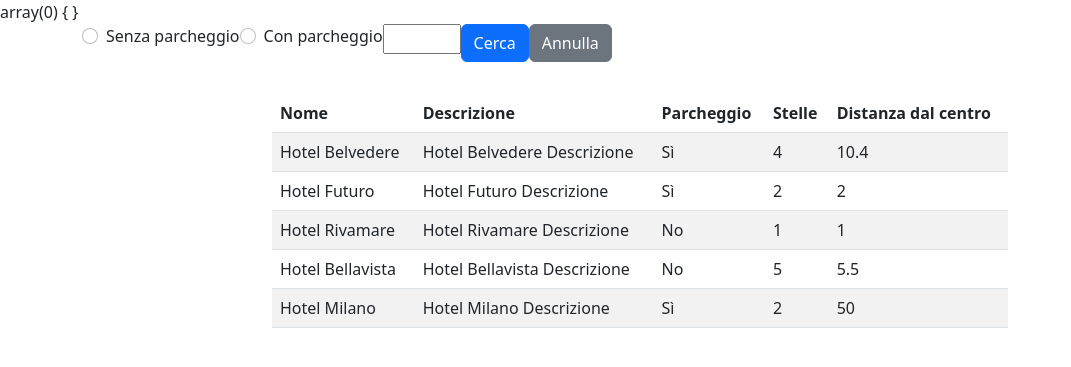
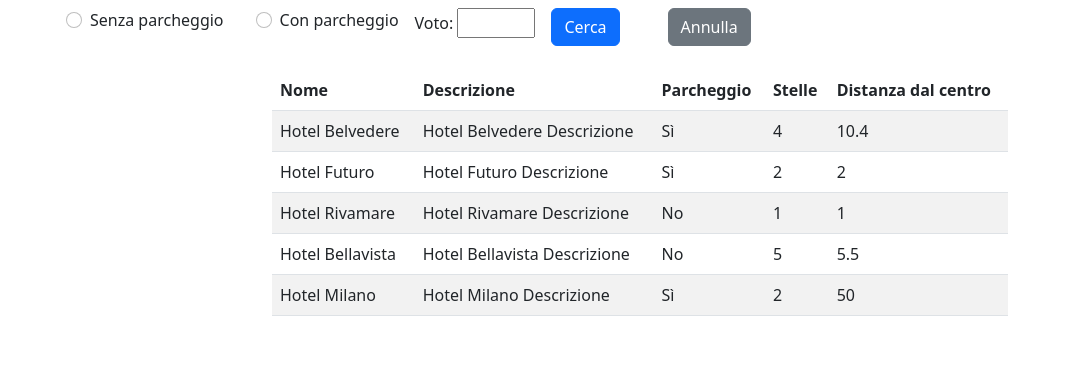
Before and after one commit to gab1144/php-hotel, a PHP site: page / in a window 1280 px wide. Shown: the top 367 px of the page, without its empty margins (0-1071 px from the left). Run offline with PHP 8.4, Linux system fonts and the light colour scheme; data that the repository does not hold is empty.

Commit message:
[change] padding

```diff
--- a/index.php
+++ b/index.php
@@ -41,7 +41,6 @@
     ];
 
     $data = $_GET;
-    var_dump($data);
 ?>
 
 <!DOCTYPE html>
@@ -63,26 +62,29 @@
     <div class="col">
       <form action="./index.php" method="GET" class="d-flex">
 
-      <div class="form-check">
+      <div class="form-check p-2  pe-5">
           <input class="form-check-input" type="radio" name="parking" id="no-parking" value="0">
           <label class="form-check-label" for="no-parking">
             Senza parcheggio
           </label>
         </div>
 
-        <div class="form-check">
+        <div class="form-check  p-2">
           <input class="form-check-input" type="radio" name="parking" id="with-parking" value="1">
           <label class="form-check-label" for="with-parking">
             Con parcheggio
           </label>
         </div>
 
-        <div class="mb-3">
+        <div class="mb-3  p-2">
+          <label for="stars">
+            Voto:
+          </label>
           <input name="stars" type="number" min="1" max="5">
         </div>
 
-        <div class="mb-3 d-flex">
-          <button class="btn btn-primary" type="submit">Cerca</button>
+        <div class="mb-3 d-flex p-2">
+          <button class="btn btn-primary me-5" type="submit">Cerca</button>
           <button class="btn btn-secondary" type="reset">Annulla</button>
         </div>
 
```
